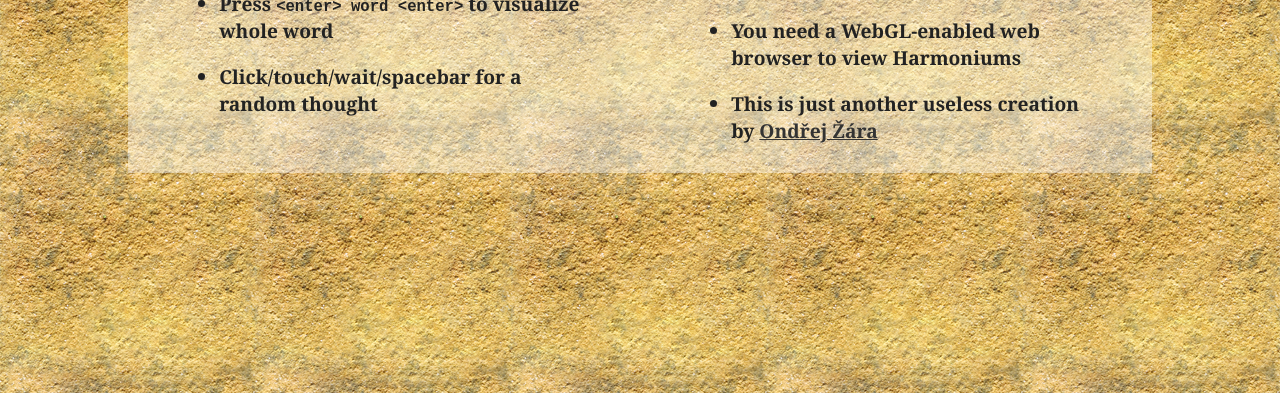
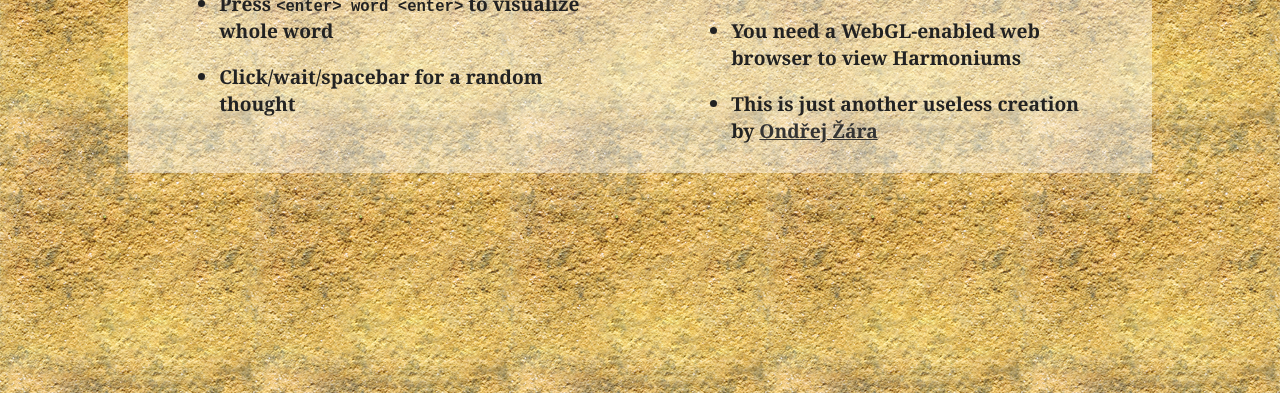
Before and after one commit to ondras/harmoniums, a plain HTML site: page index.html in a window 1280 px wide. Shown: the part 407-800 px from the top of the page. Drawn offline with Linux system fonts and the light colour scheme.

Commit message:
Update index.html

```diff
--- a/index.html
+++ b/index.html
@@ -23,7 +23,7 @@
 				<ul>
 					<li>Type stuff! Press keys to visualize individual characters</li>
 					<li>Press <code>&lt;enter&gt; word &lt;enter&gt;</code> to visualize whole word</li>
-					<li>Click/touch/wait/spacebar for a random thought</li>
+					<li>Click/wait/spacebar for a random thought</li>
 				</ul>
 			</div>
 			<div>
```
